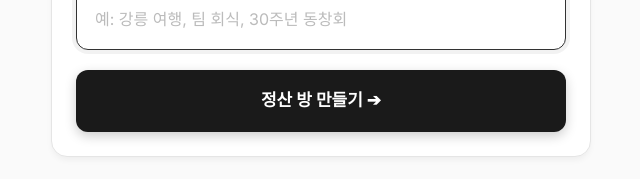
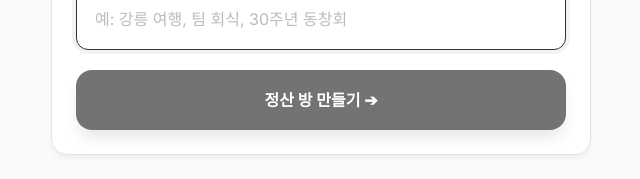
Before and after one commit to hwangmari/hwang-chong-mu, a Next.js app: page /calc in a window 1280 px wide. Shown: the part 355-534 px from the top of the page, without its empty margins (319-959 px from the left). Built offline with nearby package versions, Linux system fonts and the light colour scheme; no server answers.

Commit message:
방생성 버튼 공통화

```diff
--- a/app/calc/page.tsx
+++ b/app/calc/page.tsx
@@ -9,6 +9,7 @@ import {
 } from "@/components/styled/layout.styled";
 import PageIntro, { StHighlight } from "@/components/common/PageIntro";
 import { useCalcPersistence } from "@/hooks/useCalcPersistence";
+import CreateButton from "@/components/common/CreateButton";
 
 export default function CreateRoomPage() {
   // const router = useRouter(); // 훅 내부에서 처리함
@@ -54,9 +55,9 @@ export default function CreateRoomPage() {
             disabled={loading} // 로딩 중엔 입력 막기
           />
 
-          <StCreateButton onClick={handleCreate} disabled={loading}>
-            {loading ? "생성 중... ⏳" : "정산 방 만들기 ➔"}
-          </StCreateButton>
+          <CreateButton onClick={handleCreate} isLoading={loading}>
+            정산 방 만들기 ➔
+          </CreateButton>
         </StSection>
 
         {/* 2. 하단 가이드 (작성해주신 내용 그대로 적용) */}
--- a/app/habit/page.tsx
+++ b/app/habit/page.tsx
@@ -11,6 +11,7 @@ import {
   StWrapper,
 } from "@/components/styled/layout.styled";
 import PageIntro, { StHighlight } from "@/components/common/PageIntro";
+import CreateButton from "@/components/common/CreateButton";
 
 // 🎨 중복 없이 딱 떨어지는 8가지 핵심 컬러
 const COLORS = [
@@ -102,13 +103,13 @@ export default function CreateHabitPage() {
             </ColorGrid>
           </ColorSection>
 
-          <Button
+          <CreateButton
             onClick={createGoal}
-            disabled={loading}
-            $bgColor={selectedColor}
+            bgColor={selectedColor}
+            isLoading={loading}
           >
-            {loading ? "생성 중..." : "습관 방 만들기 ➔"}
-          </Button>
+            습관 방 만들기 ➔
+          </CreateButton>
         </StSection>
 
         {/* ✅ 습관 관리용 데이터 주입 */}
--- a/app/meeting/create-room/RoomForm.tsx
+++ b/app/meeting/create-room/RoomForm.tsx
@@ -1,5 +1,6 @@
 import styled, { keyframes } from "styled-components";
 import Switch from "../../../components/common/Switch";
+import CreateButton from "@/components/common/CreateButton";
 
 interface RoomFormProps {
   formData: {
@@ -92,9 +93,9 @@ export default function RoomForm({
       </StToggleRow>
 
       {/* 4. 버튼 */}
-      <StSubmitButton onClick={onSubmit} disabled={loading}>
-        {loading ? "생성 중..." : "방 만들기 🐰"}
-      </StSubmitButton>
+      <CreateButton onClick={onSubmit} isLoading={loading}>
+        방 만들기 ➔
+      </CreateButton>
     </StFormContainer>
   );
 }
@@ -179,25 +180,3 @@ const StToggleLabel = styled.span`
   color: ${({ theme }) => theme.colors.gray600};
   cursor: pointer;
 `;
-
-const StSubmitButton = styled.button`
-  width: 100%;
-  padding: 1rem 0; /* py-4 */
-  background-color: ${({ theme }) => theme.colors.gray900}; /* slate-900 */
-  color: ${({ theme }) => theme.colors.white};
-  border-radius: 0.75rem; /* rounded-xl */
-  font-weight: 700;
-  font-size: 1.125rem; /* text-lg */
-  margin-top: 1rem;
-  box-shadow: 0 10px 15px -3px rgba(0, 0, 0, 0.1); /* shadow-lg */
-  transition: background-color 0.2s, opacity 0.2s;
-
-  &:hover {
-    background-color: ${({ theme }) => theme.colors.black}; /* slate-800 느낌 */
-  }
-
-  &:disabled {
-    opacity: 0.5;
-    cursor: not-allowed;
-  }
-`;
--- a/app/meeting/room/detail/BottomSheet.tsx
+++ b/app/meeting/room/detail/BottomSheet.tsx
@@ -81,7 +81,7 @@ const slideUp = keyframes`
 const StOverlay = styled.div`
   position: fixed;
   inset: 0;
-  background-color: rgba(0, 0, 0, 0.4); /* bg-black/40 */
+  background-color: rgba(0, 0, 0, 0.4);
   z-index: 40;
   animation: ${fadeIn} 0.3s ease-out;
   cursor: pointer;
@@ -94,22 +94,22 @@ const StSheetContainer = styled.div`
   right: 0;
   margin: 0 auto;
   width: 100%;
-  max-width: 540px;
+  max-width: ${({ theme }) => theme.layout.narrowWidth};
   background-color: ${({ theme }) => theme.colors.white};
   z-index: 50;
   border-top-left-radius: 2rem;
   border-top-right-radius: 2rem;
-  padding: 2rem 2rem 3rem 2rem; /* p-8 pb-12 */
+  padding: 2rem 2rem 3rem 2rem;
   box-shadow: 0 -4px 20px rgba(0, 0, 0, 0.1);
-  animation: ${slideUp} 0.3s cubic-bezier(0.16, 1, 0.3, 1); /* 부드러운 슬라이드 */
+  animation: ${slideUp} 0.3s cubic-bezier(0.16, 1, 0.3, 1);
 `;
 
 const StDragHandle = styled.div`
-  width: 3rem; /* w-12 */
-  height: 0.375rem; /* h-1.5 */
+  width: 3rem;
+  height: 0.375rem;
   background-color: ${({ theme }) => theme.colors.gray200};
   border-radius: 9999px;
-  margin: 0 auto 1.5rem auto; /* mx-auto mb-6 */
+  margin: 0 auto 1.5rem;
 `;
 
 const StContentWrapper = styled.div`
--- a/app/meeting/room/detail/FloatingFinishButton.tsx
+++ b/app/meeting/room/detail/FloatingFinishButton.tsx
@@ -24,7 +24,7 @@ const StFloatingContainer = styled.div`
   justify-content: center;
   pointer-events: none;
   width: 100%;
-  max-width: 540px;
+  max-width: ${({ theme }) => theme.layout.narrowWidth};
   z-index: 10;
 `;
 
--- a/app/portfolio/PortfolioInfo.tsx
+++ b/app/portfolio/PortfolioInfo.tsx
@@ -53,7 +53,7 @@ const fadeInUp = keyframes`
 `;
 
 const StHeaderContainer = styled.header`
-  max-width: 56rem;
+  max-width: ${({ theme }) => theme.layout.maxWidth};
   margin: 0 auto;
   padding: 4rem 1.5rem; /* 상하 여백 조정 */
   animation: ${fadeInUp} 0.8s ease-out forwards;
--- a/app/portfolio/ProjectSection.tsx
+++ b/app/portfolio/ProjectSection.tsx
@@ -117,7 +117,7 @@ const StProjectSection = styled.section`
 `;
 
 const StSectionInner = styled.div`
-  max-width: 56rem;
+  max-width: ${({ theme }) => theme.layout.maxWidth};
   margin: 0 auto;
   padding: 0 1.5rem;
 `;
--- a/app/portfolio/ResumeSection.tsx
+++ b/app/portfolio/ResumeSection.tsx
@@ -145,7 +145,7 @@ const fadeInUp = keyframes`
 `;
 
 const StSectionContainer = styled.section`
-  max-width: 56rem;
+  max-width: ${({ theme }) => theme.layout.maxWidth};
   margin: 0 auto;
   padding: 4rem 1.5rem;
   animation: ${fadeInUp} 0.8s ease-out forwards;
--- a/app/portfolio/experience/[id]/page.tsx
+++ b/app/portfolio/experience/[id]/page.tsx
@@ -91,6 +91,7 @@ const HeaderWrapper = styled.div`
 `;
 
 const HeaderContent = styled.div`
+  max-width: ${({ theme }) => theme.layout.maxWidth};
   margin: 0 auto;
   padding: 4rem 1.5rem;
 `;
@@ -116,8 +117,8 @@ const TitleRow = styled.div`
 
 // 🔥 색상 매핑 로직 (ResumeSection과 동일)
 const CompanyDot = styled.span<{ $colorClass: string }>`
-  width: 1rem; /* w-3 */
-  height: 1rem; /* h-3 */
+  width: 1rem;
+  height: 1rem;
   border-radius: 9999px;
 
   /* 데이터 문자열에 따라 테마 색상 적용 */
@@ -133,6 +134,7 @@ const CompanyDot = styled.span<{ $colorClass: string }>`
 
 // === Body Styles ===
 const BodyContent = styled.div`
+  max-width: ${({ theme }) => theme.layout.maxWidth};
   margin: 0 auto;
   padding: 3rem 1.5rem;
 
--- /dev/null
+++ b/components/common/CreateButton.tsx
@@ -0,0 +1,75 @@
+"use client";
+
+import styled, { css } from "styled-components";
+
+interface BaseButtonProps
+  extends React.ButtonHTMLAttributes<HTMLButtonElement> {
+  bgColor?: string; // 배경색 (없으면 기본 다크 스타일 적용)
+  isLoading?: boolean; // 로딩 상태
+  loadingText?: string; // 로딩 텍스트
+  children: React.ReactNode;
+}
+
+export default function CreateButton({
+  bgColor,
+  isLoading = false,
+  loadingText = "처리 중...",
+  children,
+  disabled,
+  ...props
+}: BaseButtonProps) {
+  return (
+    <StButton $bgColor={bgColor} disabled={disabled || isLoading} {...props}>
+      {isLoading ? loadingText : children}
+    </StButton>
+  );
+}
+
+// ✨ 스타일 정의
+const StButton = styled.button<{ $bgColor?: string }>`
+  width: 100%;
+  display: flex;
+  justify-content: center;
+  align-items: center;
+  font-weight: 700;
+  color: white;
+  border: none;
+  cursor: pointer;
+  transition: all 0.2s cubic-bezier(0.4, 0, 0.2, 1);
+  padding: 1.1rem;
+  font-size: 1rem;
+  border-radius: 16px;
+  ${({ $bgColor, theme }) =>
+    $bgColor
+      ? css`
+          /* 🎨 컬러 모드 (습관 관리 등) */
+          background: ${$bgColor};
+
+          box-shadow: 0 4px 12px ${$bgColor}40;
+
+          &:hover {
+            filter: brightness(1.05);
+            transform: translateY(-2px);
+          }
+          &:disabled {
+            background: #cbd5e1;
+            box-shadow: none;
+            cursor: not-allowed;
+            transform: none;
+            filter: none;
+          }
+        `
+      : css`
+          /* ⚫️ 기본 모드 (방 만들기 등) */
+          background-color: ${theme.colors.gray500};
+          box-shadow: 0 10px 15px -3px rgba(0, 0, 0, 0.1);
+
+          &:hover {
+            background-color: ${theme.colors.gray700};
+          }
+          &:disabled {
+            opacity: 0.5;
+            cursor: not-allowed;
+          }
+        `}
+`;
--- a/components/styled/layout.styled.tsx
+++ b/components/styled/layout.styled.tsx
@@ -6,7 +6,7 @@ export const StContainer = styled.div`
 
 export const StWrapper = styled.div`
   min-width: 320px;
-  max-width: 540px;
+  max-width: ${({ theme }) => theme.layout.narrowWidth};
   margin: 0 auto;
   background-color: ${({ theme }) => theme.colors.gray50};
   color: ${({ theme }) => theme.colors.gray900};
--- a/styles/theme.ts
+++ b/styles/theme.ts
@@ -76,7 +76,10 @@ const colors = {
 
 export const theme = {
   colors,
-
+  layout: {
+    maxWidth: "56rem",
+    narrowWidth: "540px",
+  },
   // 의미론적 별칭 (Semantic Aliases)
   semantic: {
     primary: colors.blue600,
```
